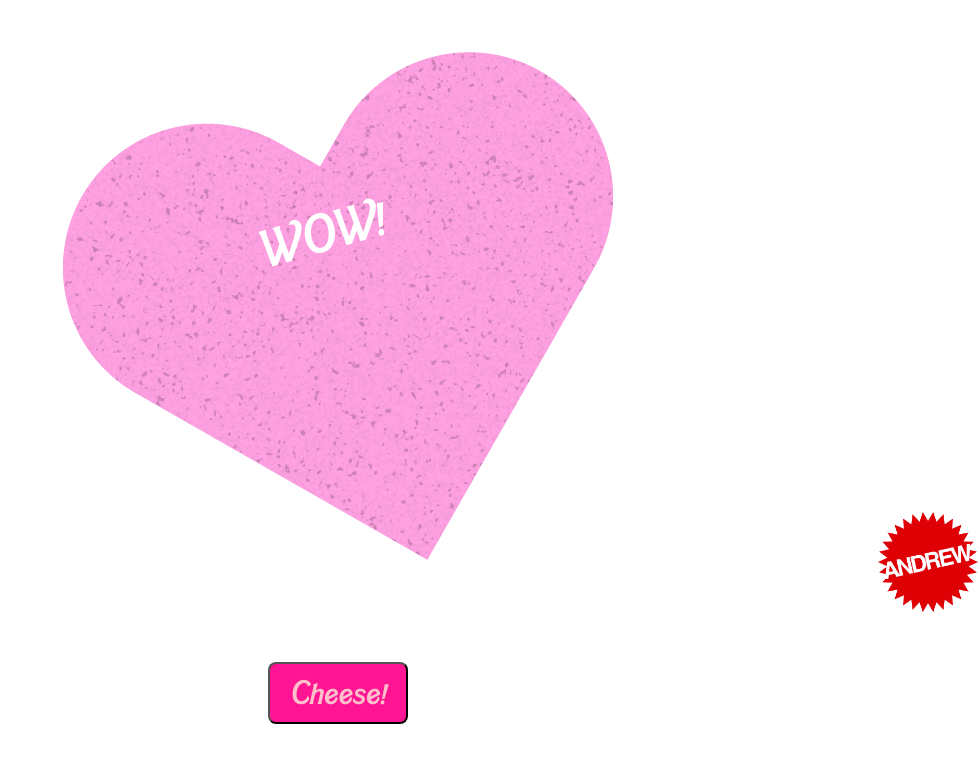
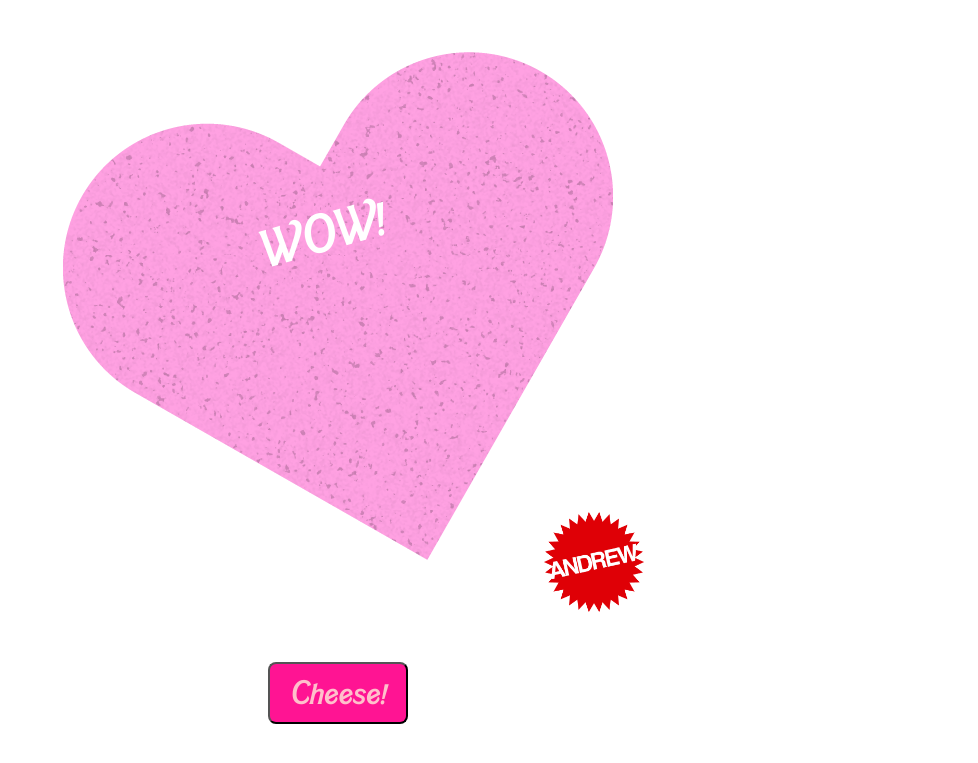
Before and after one commit to andrewventura/andrewventura.github.io, a Jekyll site: the page bb.html, which Jekyll copies as it is, in a window 1280 px wide. Shown: the top 763 px of the page, without its empty margins (302-1280 px from the left). Built offline with Jekyll 4.4.1, drawn with Linux system fonts in a browser that asks for light colours.

Commit message:
Update bb.html

```diff
--- a/bb.html
+++ b/bb.html
@@ -26,8 +26,9 @@
 
 	<style type="text/css">
 		@font-face { font-family: "bb"; src: url(bb.ttf) format("truetype") }
+		.box, .shell { display: flex; flex-direction: column; align-items: center; justify-content: center; max-width: 100%; margin: 0 auto;}
 		@media screen and (min-width: 612px) {
-			.box, .shell { display: flex; flex-direction: column; align-items: center; justify-content: center; max-width: 100%; margin: 0 auto;}
+			.box, .shell { display: flex; flex-direction: column; align-items: center; justify-content: center; max-width: 612px; margin: 0 auto;}
 		}
 		#sc { flex-grow: 0; background-color: #FFFFFF; min-height:612px; }
 		#hoolda { height: 612px; width: 612px; background: no-repeat center url("img/bh.png"); position: absolute; padding-left: 30px; }
```
